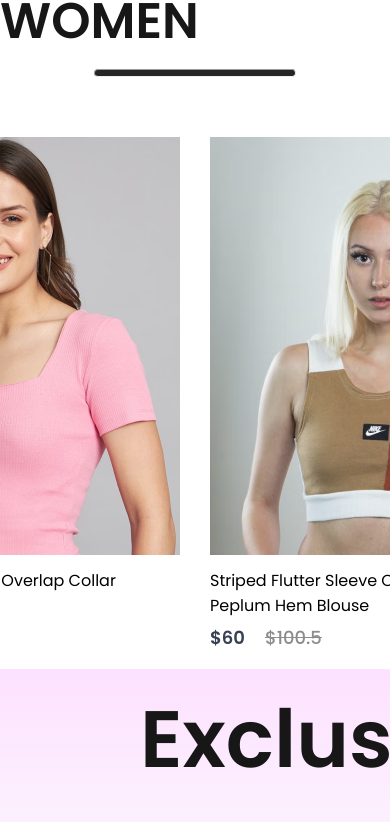
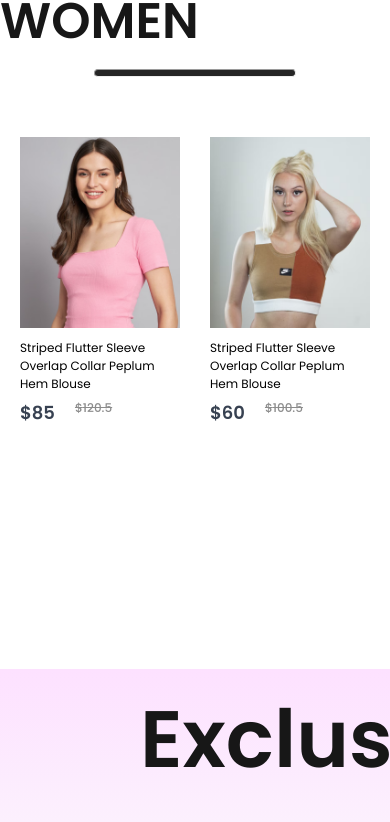
Before and after one commit to creation7654321/clothes-wear-react, a React (Vite) app: page / in a window 390 px wide. Shown: the part 991-1813 px from the top of the page. Built offline with nearby package versions, Linux system fonts and the light colour scheme.

Commit message:
adding responsiveness to the item component

```diff
--- a/src/App.jsx
+++ b/src/App.jsx
@@ -27,12 +27,9 @@
             </Route>
             <Route path='/cart' element={<Cart/>}/>
             <Route path='/login' element={<LoginSignup/>}/>
-
           </Routes>
           <Footer />
-
         </BrowserRouter>
-
     </div>
   )
 }
--- a/src/Components/Item/Item.css
+++ b/src/Components/Item/Item.css
@@ -1,5 +1,8 @@
 .item{
-    width: 350px;
+    width: 280px;
+}
+.item img{
+    width: 280px;
 }
 .item p{
     margin: 6px 0px;
@@ -25,3 +28,48 @@
     transform: scale(1.05);
     transition: 0.6s;
 }
+@media(max-width: 1280px){
+    .item{
+        width: 220px;
+        font-size: 14px;
+    }
+    .item img{
+        width: 220px;
+    }
+    .item-price-old{
+        font-size: 14px;
+    }
+
+}
+@media(max-width: 1024px){
+    .item{
+        width: 170px;
+        font-size: 13px;
+    }
+    .item img{
+        width: 170px;
+    }
+    .item-price-old{
+        font-size: 13px;
+    }
+}
+@media(max-width: 800px){
+    .item{
+        width: 120px;
+        font-size: 12px;
+    }
+    .item img{
+        width: 120px;
+    }
+    .item-price-old{
+        font-size: 12px;
+    }
+}
+@media(max-width: 500px){
+    .item{
+        width: 160px;
+    }
+    .item img{
+        width: 160px;
+    }
+}
```
Also changed, not shown: src/Components/Assets/p1_product.png (deleted), src/Components/Assets/p1_product_i1.png (deleted).
